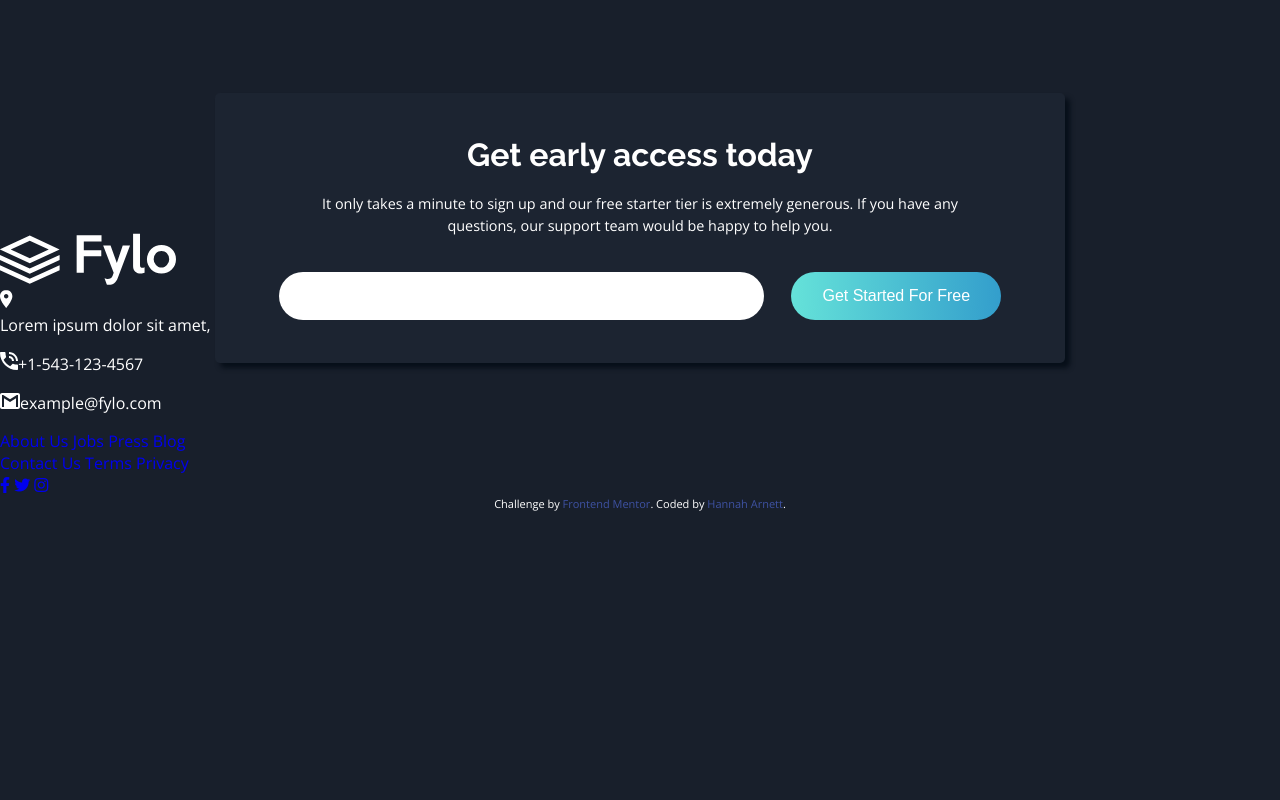
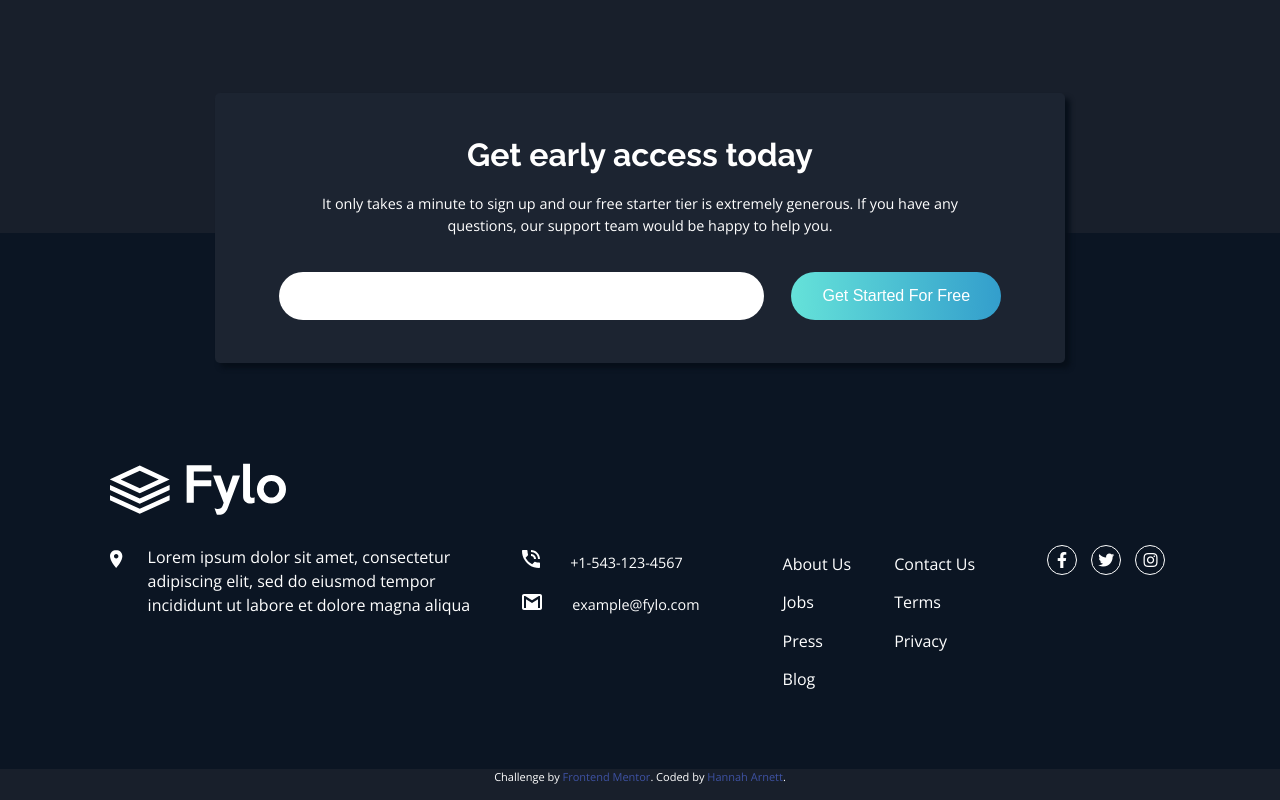
Before and after one commit to hannaharnett/fylo-landing-page, a plain HTML site: page index.html in a window 1280 px wide. Shown: the part 2998-3798 px from the top of the page. Before the commit the page ends 3525 px from the top, so only its background shows below. Drawn offline with nearby package versions, Linux system fonts and the light colour scheme.

Commit message:
Add style footer

```diff
--- a/style.css
+++ b/style.css
@@ -277,3 +277,92 @@ header nav a {
   width: 210px;
   height: 48px;
 }
+
+/* Footer */
+
+footer {
+  background-color: #0B1523;
+  display: grid;
+  grid-template-columns: 7vw 1fr 7vw;
+  grid-template-rows: auto auto;
+  padding: 210px 0 50px 0;
+  grid-gap: 20px 20px;
+}
+
+footer a {
+  color: #fff;
+}
+
+.footer-container {
+  grid-column: 2/3;
+  display: grid;
+  grid-template-columns: 3.5fr 2fr 1fr 1fr 1.5fr;
+  grid-template-rows: auto auto;
+  grid-template-areas: "logo . . . ." "text contact nav1 nav2 social"
+}
+
+.footer-logo {
+  padding: 20px 0 25px 0;
+  grid-area: logo;
+}
+
+.col-1 {
+  display: flex;
+  align-items: flex-start;
+  grid-area: text;
+}
+
+.footer-text {
+  display: flex;
+  align-items: flex-start;
+  max-width: 400px;
+}
+
+.footer-text img {
+  margin: 5px 25px 0 0;
+}
+
+.col-2 {
+  font-size: 0.9rem;
+  grid-area: contact;
+}
+
+.col-2 img {
+  margin: 5px 30px 0 0;
+  text-align: center;
+}
+
+.col-3, .col-4 {
+  display: flex;
+  flex-direction: column;
+  line-height: 2.4rem;
+}
+
+.col-3 {
+  grid-area: nav1;
+  justify-self: center;
+}
+
+.col-4 {
+  grid-area: nav2;
+  justify-self: center;
+}
+
+.col-5 {
+  grid-area: social;
+  justify-self: end;
+}
+
+.col-5 a {
+  margin: 5px 5px;
+}
+
+.col-5 i {
+  width: 30px;
+  height: 30px;
+  border-radius: 50%;
+  border: 1px solid #fff;
+  text-align: center;
+  vertical-align: middle;
+  padding: 6px;
+}
```
